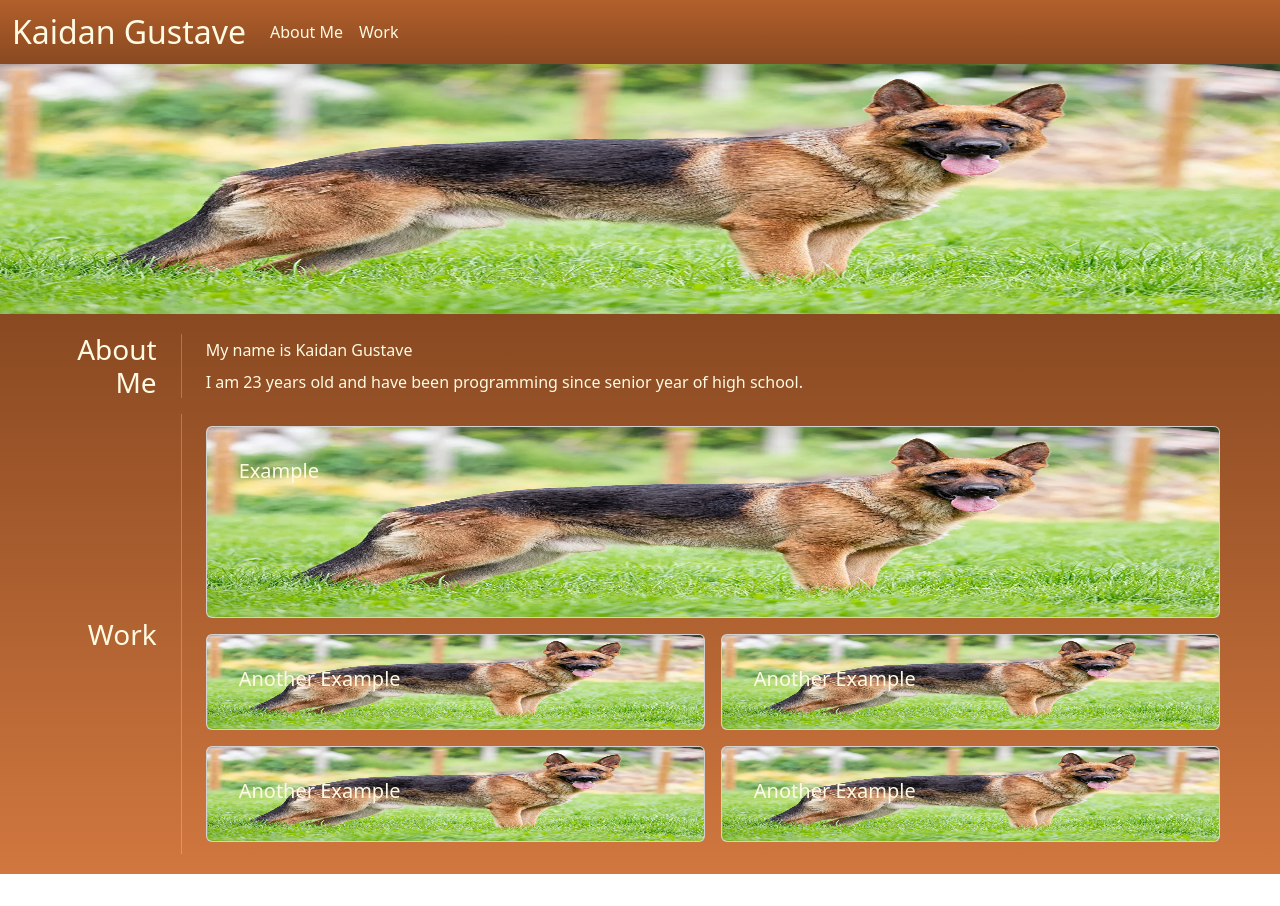
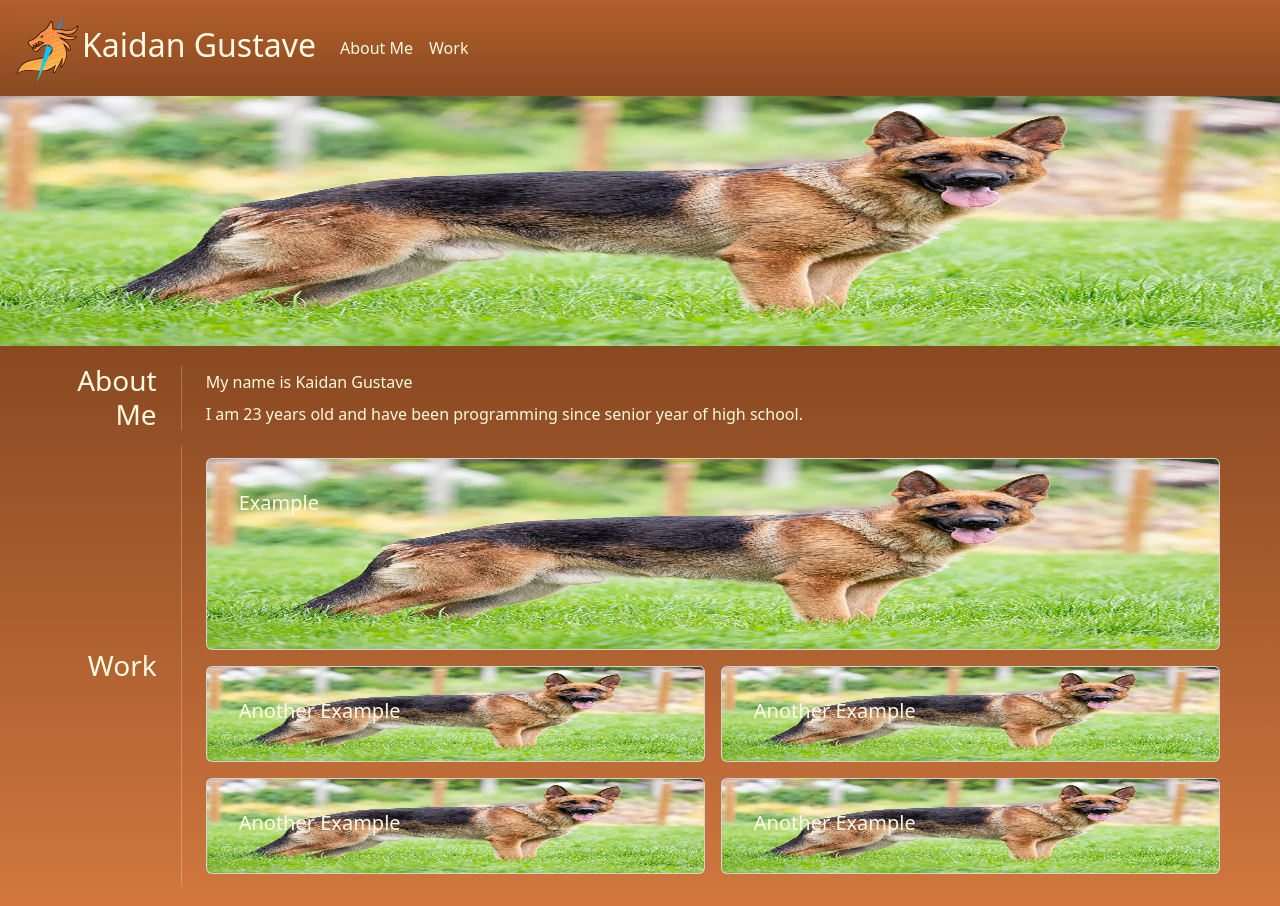
Before and after one commit to Shengaero/kgustave-portfolio, a React (Create React App) app: page / in a window 1280 px wide. Before the commit the page ends 874 px from the top, so only its background shows below. Built offline with nearby package versions, Linux system fonts and the light colour scheme.

Commit message:
initial work on adding brand icon

```diff
--- a/src/App.tsx
+++ b/src/App.tsx
@@ -2,9 +2,11 @@ import React from 'react';
 import { HeaderNav, HeroImg, MainBody, WorkCard } from './components';
 import { getAge } from './helpers';
 
+import brandIcon from './images/icon.svg';
+
 const App = () => (
   <React.StrictMode>
-    <HeaderNav brand="Kaidan Gustave">
+    <HeaderNav brand={{ name: 'Kaidan Gustave', img: brandIcon }}>
       <HeaderNav.Item href="#about-me" label="About Me" />
       <HeaderNav.Item href="#work" label="Work" />
     </HeaderNav>
--- a/src/components/HeaderNav.tsx
+++ b/src/components/HeaderNav.tsx
@@ -1,12 +1,25 @@
 import React from 'react';
 import { Container, Nav, Navbar } from 'react-bootstrap';
 
-type HeaderNavProps = React.PropsWithChildren & { brand: string; };
+type HeaderNavProps = React.PropsWithChildren & {
+  brand: {
+    name: string;
+    img: string | URL;
+  };
+};
+
 const HeaderNav = ({ brand, children }: HeaderNavProps) => (
   <header>
     <Navbar variant="dark" expand="lg" bg="primary">
-      <Container fluid>
-        <Navbar.Brand className='h1 fs-2 mb-0' href="/">{brand}</Navbar.Brand>
+      <Container fluid className="d-flex flex-row-reverse flex-lg-row justify-content-between">
+        <Navbar.Brand className='h1 fs-2 mb-0' href="/">
+          <img
+            className="navbar-brand-icon"
+            src={brand.img.toString()}
+            alt="Logo"
+          />
+          {brand.name}
+        </Navbar.Brand>
         <Navbar.Toggle />
         <Navbar.Collapse>
           <Nav as="ol">
--- a/src/scss/HeaderNav.scss
+++ b/src/scss/HeaderNav.scss
@@ -1,10 +1,15 @@
 .navbar {
-  @include gradient-y(lighten($primary, 10%), $primary)
+  @include gradient-y(lighten($primary, 10%), $primary);
 }
 
 .navbar .navbar-brand,
 .navbar .navbar-nav .nav-item {
   color: $highlight;
+}
+
+.navbar-brand-icon {
+  height: 70px;
+  width: 70px;
 }
 
 .navbar .navbar-toggler {
```
